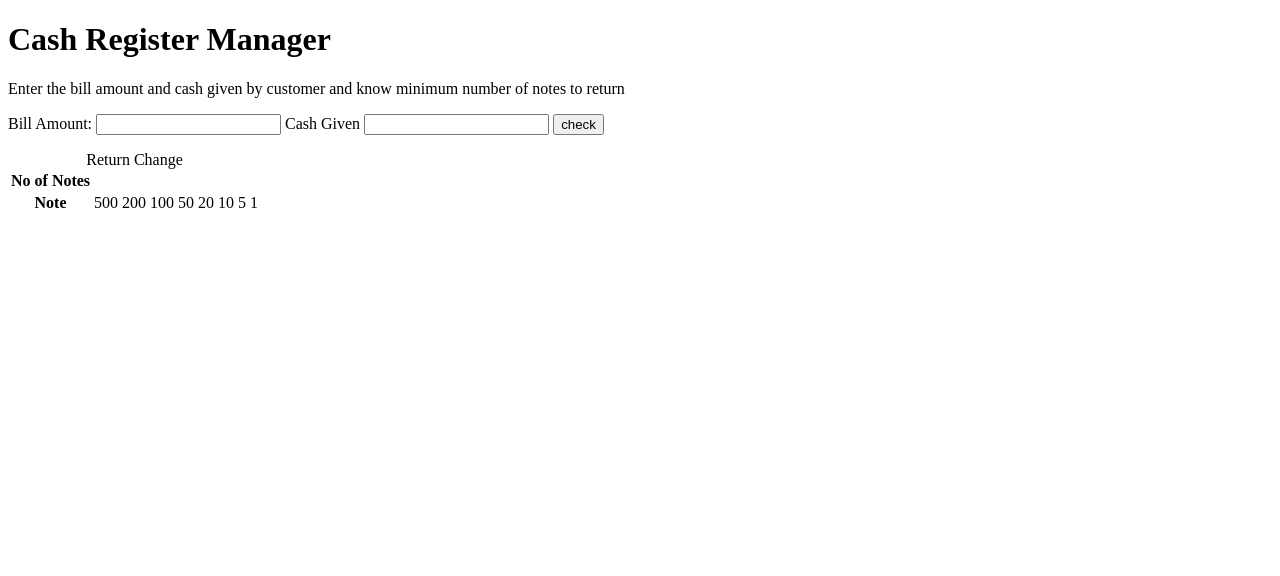
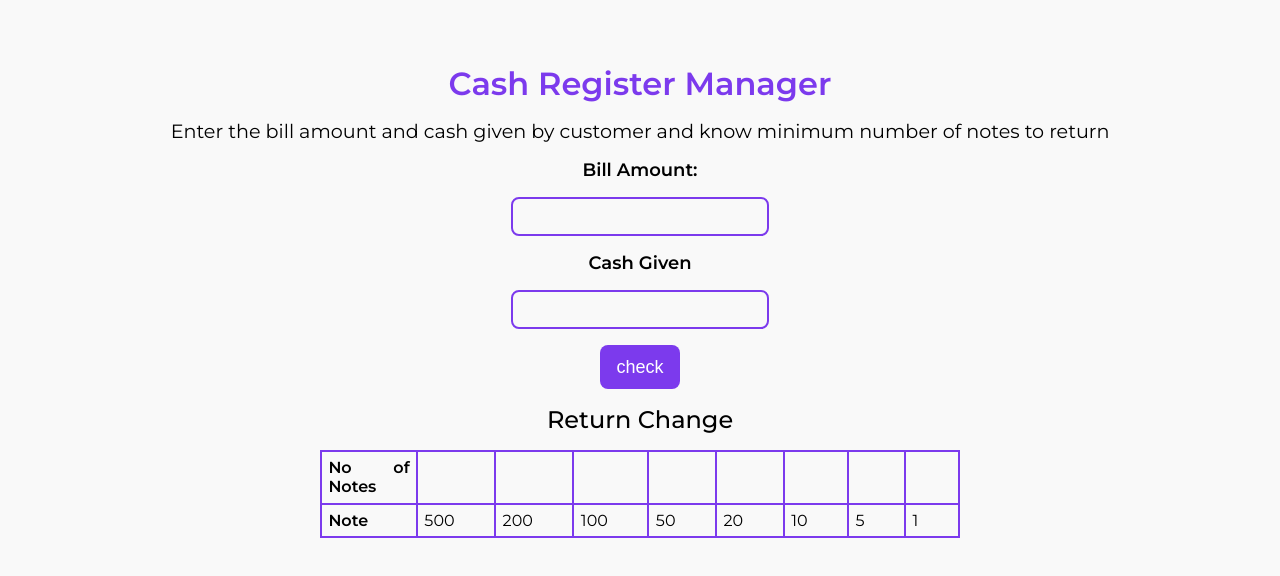
Before and after one commit to hrushikeshpthube/Cash_Register_Manager, a plain HTML site: page index.html in a window 1280 px wide. Drawn offline with Linux system fonts and the light colour scheme.

Commit message:
completed final design

```diff
--- a/index.html
+++ b/index.html
@@ -5,24 +5,28 @@
     <meta charset="UTF-8">
     <meta name="viewport" content="width=device-width, initial-scale=1.0">
     <title>Cash Register Manager</title>
+    <link rel="stylesheet" href="/styles.css">
+
 
 </head>
 
 <body>
-    <div class="container" style:"display:flex">
-        <h1>Cash Register Manager</h1>
-        <p>Enter the bill amount and cash given by customer and know minimum number of notes to return <p>
-        <label for="cash-amount">Bill Amount:</label>
-        <input id="cash-amount"type="text">
+    <main  class="container">
+    <div>
+        <h1 class="heading">Cash Register Manager</h1>
+        <p class="description">Enter the bill amount and cash given by customer and know minimum number of notes to return
+        <p>
+            <label class="input-label" for="cash-amount">Bill Amount:</label>
+            <input class="input" id="cash-amount" type="text">
 
-        <label for="cash-given">Cash Given</label>
-        <input id="cash-given"type="text">
+            <label class="input-label" for="cash-given">Cash Given</label>
+            <input class="input" id="cash-given" type="text">
 
             <button id="btn-check">check</button>
         <p id="error-msg"></p>
 
 
-        <table id ="change-Table">
+        <table class="change-table">
             <caption>Return Change</caption>
             <tr>
                 <th>No of Notes</th>
@@ -49,6 +53,7 @@
         </table>
 
     </div>
+</main>
     <script src="/index.js"></script>
 
 </body>
--- /dev/null
+++ b/styles.css
@@ -0,0 +1,91 @@
+@import url("https://fonts.googleapis.com/css2?family=Montserrat:wght@400;500;600&display=swap");
+
+* {
+  padding: 0;
+  margin: 0;
+  box-sizing: border-box;
+  background-color:#f9f9f9;;
+}
+
+
+:root {
+  --primary-color: #7c3aed;
+}
+
+body {
+  font-family: "Montserrat", sans-serif;
+  min-width: 100vw;
+}
+
+/* Container */
+.container {
+  margin: 4rem auto 7rem;
+  text-align: center;
+}
+
+.heading {
+  color: var(--primary-color);
+}
+
+.description {
+  font-size: larger;
+  margin: 1rem;
+}
+
+.input-label {
+  display: block;
+  font-size: large;
+  font-weight: 600;
+}
+
+.input {
+  font-size: 14px;
+  outline: #fff;
+  padding: 0.6rem 1rem;
+  margin: 1rem;
+  border: 2px solid var(--primary-color);
+  border-radius: 0.5rem;
+  width: 100%;
+  max-width: 258px;
+}
+
+#btn-check {
+  background: var(--primary-color);
+  border: none;
+  color: #fff;
+  padding: 0.7rem 1rem;
+  border-radius: 0.5rem;
+  font-size: large;
+  cursor: pointer;
+  outline: #fff;
+  margin: auto;
+  display: block;
+}
+
+#err-message {
+  display: block;
+  font-size: larger;
+  margin: 1rem 0 0;
+}
+
+/* Table */
+.change-table {
+  width: 50%;
+  text-align: justify;
+  border-collapse: collapse;
+  margin: 0 auto;
+}
+
+.change-table caption {
+  margin: 1rem auto;
+  font-size: x-large;
+  font-weight: 500;
+}
+
+th,
+td {
+  border: 2px solid var(--primary-color);
+  width: 0%;
+  border-collapse: collapse;
+  padding: 0.4rem;
+}
```
Lines whose indentation alone changed are shown as unchanged.
